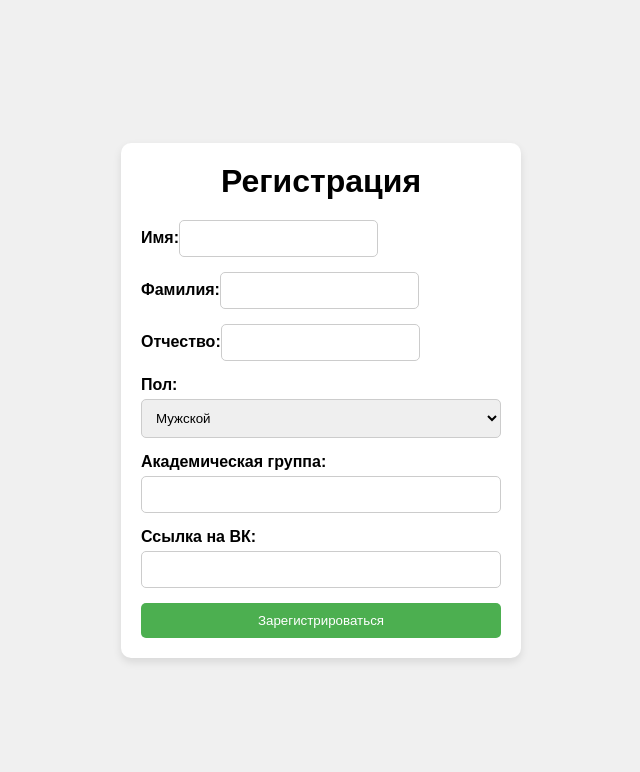
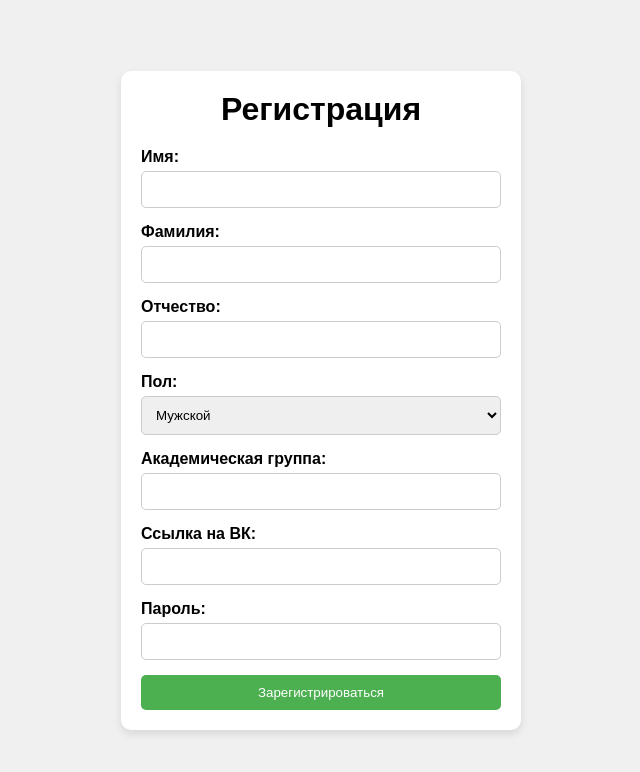
Before and after one commit to Concheliga/signa-front, a React (Vite) app: page / in a window 1280 px wide. Shown: the top 772 px of the page, without its empty margins (319-959 px from the left). Built offline with nearby package versions, Linux system fonts and the light colour scheme.

Commit message:
add password field, fix layout, change patterns

```diff
--- a/src/modules/registration/components/Select.tsx
+++ b/src/components/Select.tsx
@@ -1,4 +1,4 @@
-import Option from "../../../ui/Option";
+import Option from "../ui/Option";
 
 interface SelectProps extends React.SelectHTMLAttributes<HTMLSelectElement> {
   options: { value: string; label: string }[];
--- a/src/modules/registration/components/Form.tsx
+++ b/src/modules/registration/components/Form.tsx
@@ -1,7 +1,9 @@
-import Select from "./Select";
+import { Fragment } from "react/jsx-runtime";
+import Select from "../../../components/Select";
 import Button from "../../../ui/Button";
 import Label from "../../../ui/Label";
 import Input from "../../../ui/Input";
+import {stringPasswordPattern, stringNamePattern, stringGroupPattern, stringLinkPattern} from "../constants/patterns";
 
 const Form: React.FC<React.FormHTMLAttributes<HTMLFormElement>> = ({ ...props }) => {
     const names: { name: string; value: string }[] = [
@@ -14,18 +16,20 @@ const Form: React.FC<React.FormHTMLAttributes<HTMLFormElement>> = ({ ...props })
         <form {...props}>
             {names.map((name, index) => {
                 return(
-                <div key={index}>
-                    <Label htmlFor={name.name} key={index}>{name.value}</Label>
-                    <Input type="text" className="names" id={name.name} name={name.name} pattern="^[А-Яа-яЁё]+$" required />
-                </div>
+                <Fragment key={index}>
+                    <Label htmlFor={name.name} >{name.value}</Label>
+                    <Input type="text" className="names" id={name.name} name={name.name} pattern={stringNamePattern} required />
+                </Fragment>
                 )
             })}
             <Label htmlFor="gender">Пол:</Label>
             <Select options={[{value:"male", label:"Мужской"}, {value:"female", label:"Женский"}]} id="gender" name="gender" required />
             <Label htmlFor="group">Академическая группа:</Label>
-            <Input type="text" id="group" name="group" pattern="[А-Яа-я]{2}-\d{6}" required />
+            <Input type="text" id="group" name="group" pattern={stringGroupPattern} required />
             <Label htmlFor="link">Ссылка на ВК:</Label>
-            <Input type="url" id="link" name="link" pattern="https://vk\.com/.*" required />
+            <Input type="url" id="link" name="link" pattern={stringLinkPattern} required />
+            <Label htmlFor="password">Пароль:</Label>
+            <Input type="password" id="password" name="password" pattern={stringPasswordPattern} required />
             <Button type="submit">Зарегистрироваться</Button>
         </form>
     );
--- a/src/modules/registration/constants/patterns.ts
+++ b/src/modules/registration/constants/patterns.ts
@@ -1,8 +1,14 @@
 const namePattern: RegExp = /^[А-Яа-яЁё]+$/;
 const groupPattern: RegExp = /^[А-Яа-я]{2}-\d{6}$/;
 const linkPattern: RegExp = /^https:\/\/vk\.com\/.*/;
+const passwordPattern: RegExp = /(?=.*[0-9])(?=.*[a-z])(?=.*[A-Z])[0-9a-zA-Z]{8,}/;
 const nameErrorMessage: string = 'Имя должно содержать только буквы русского алфавита';
 const linkErrorMessage: string = 'Ссылка должна начинаться с https://vk.com/';
 const groupErrorMessage: string = 'Академическая группа должна иметь формат АА-000000';
+const stringNamePattern: string = namePattern.source;
+const stringGroupPattern: string = groupPattern.source;
+const stringLinkPattern: string = linkPattern.source;
+const stringPasswordPattern: string = passwordPattern.source;
 
-export {namePattern, groupPattern, linkPattern, nameErrorMessage, linkErrorMessage, groupErrorMessage}
+export {passwordPattern, namePattern, groupPattern, linkPattern, nameErrorMessage, linkErrorMessage, groupErrorMessage,
+    stringNamePattern, stringGroupPattern, stringLinkPattern, stringPasswordPattern}
```
